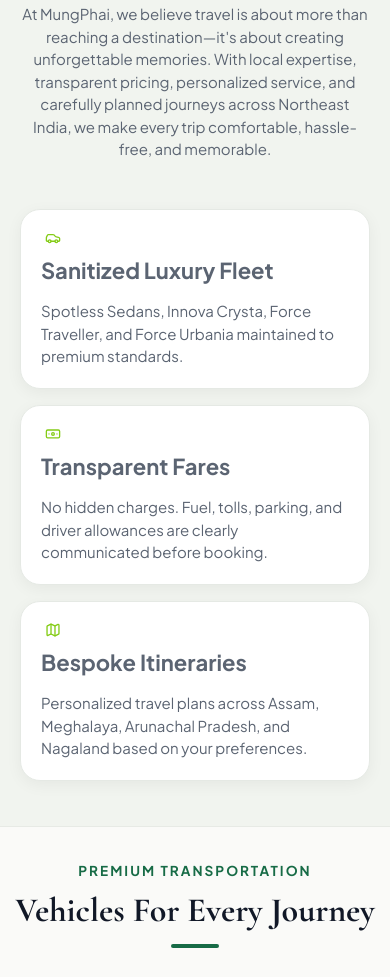
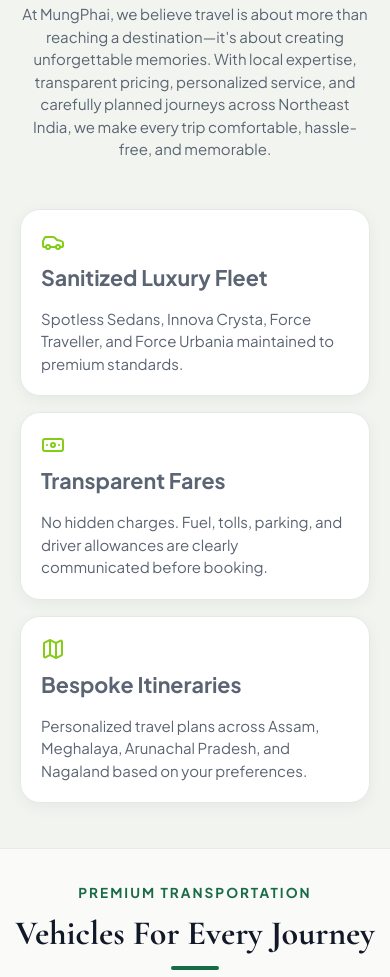
Before and after one commit to Quickaxis/mungpha, a website: page index.html in a window 390 px wide. Shown: the part 1925-2902 px from the top of the page. Drawn offline with nearby package versions, Linux system fonts and the light colour scheme.

Commit message:
Fix preservation card overflow and alignment on mobile

```diff
--- a/styles.css
+++ b/styles.css
@@ -2997,17 +2997,25 @@
   .compact-vt-card {
     display: flex !important;
     flex-direction: column !important;
+    justify-content: flex-start !important;
     align-items: flex-start !important;
     gap: 10px !important;
-    height: auto !important;
-    min-height: 110px !important;
-    max-height: 180px !important;
+    height: 100% !important;
+    min-height: 160px !important;
     padding: 20px !important;
     text-align: left !important;
     background: #FFFFFF !important;
     border-radius: 20px !important;
     box-shadow: 0 4px 16px rgba(0, 0, 0, 0.05) !important;
     border: 1px solid #E5E9E4 !important;
+    overflow: hidden !important;
+  }
+  .compact-vt-card .compact-title {
+    font-size: clamp(16px, 5.5vw, 22px) !important;
+    overflow-wrap: break-word !important;
+    word-break: break-word !important;
+    hyphens: auto !important;
+    max-width: 100% !important;
   }
   .compact-vt-card i {
     width: 32px !important;
```
